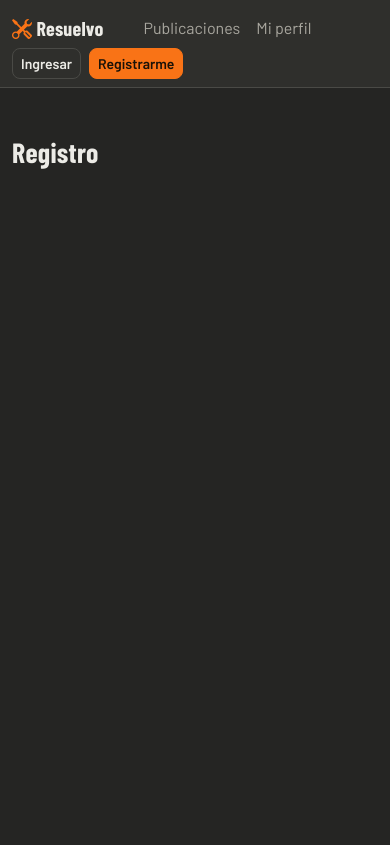
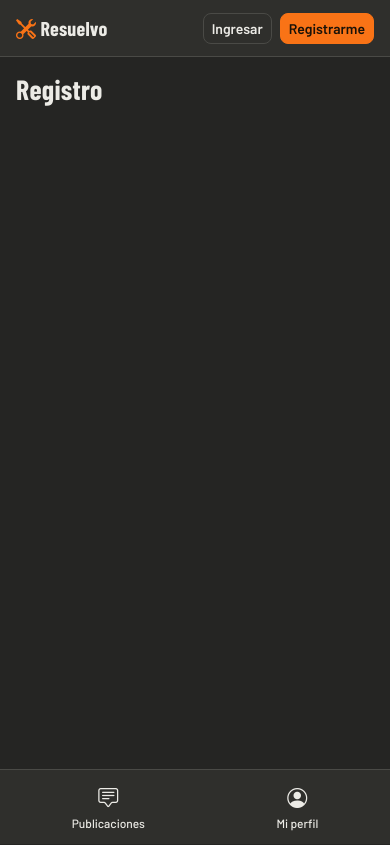
Before and after one commit to juli9894/TP2-RED-SOCIAL-Ortiz-Julian, an Angular app in the folder red-social-front/: page /registro in a window 390 px wide. Built offline with nearby package versions, Linux system fonts and the light colour scheme.

Commit message:
feat(front): menú lateral estilo feed y barra superior

```diff
--- a/red-social-front/src/app/app.css
+++ b/red-social-front/src/app/app.css
@@ -0,0 +1,17 @@
+.layout {
+    display: flex;
+    min-height: calc(100vh - 3.5rem);
+}
+
+.contenido {
+    flex: 1;
+    min-width: 0;
+    padding: 1.5rem;
+}
+
+/* En celular dejamos lugar abajo para que el menú no tape el contenido */
+@media (max-width: 767.98px) {
+    .contenido {
+        padding: 1rem 1rem 5rem;
+    }
+}
--- a/red-social-front/src/app/app.html
+++ b/red-social-front/src/app/app.html
@@ -1,2 +1,7 @@
 <app-navbar />
-<router-outlet />
+<div class="layout">
+    <app-sidebar />
+    <div class="contenido">
+        <router-outlet />
+    </div>
+</div>
--- a/red-social-front/src/app/app.ts
+++ b/red-social-front/src/app/app.ts
@@ -1,9 +1,10 @@
 import { Component, signal } from '@angular/core';
 import { RouterOutlet } from '@angular/router';
 import { Navbar } from './shared/navbar/navbar';
+import { Sidebar } from './shared/sidebar/sidebar';
 
 @Component({
-    imports: [RouterOutlet, Navbar],
+    imports: [RouterOutlet, Navbar, Sidebar],
     selector: 'app-root',
     styleUrl: './app.css',
     templateUrl: './app.html',
--- a/red-social-front/src/app/features/login/login.html
+++ b/red-social-front/src/app/features/login/login.html
@@ -1,3 +1,3 @@
-<main class="container py-5">
+<section>
     <h1>Login</h1>
-</main>
+</section>
--- a/red-social-front/src/app/features/mi-perfil/mi-perfil.html
+++ b/red-social-front/src/app/features/mi-perfil/mi-perfil.html
@@ -1,3 +1,3 @@
-<main class="container py-5">
+<section>
     <h1>Mi Perfil</h1>
-</main>
+</section>
--- a/red-social-front/src/app/features/publicaciones/publicaciones.html
+++ b/red-social-front/src/app/features/publicaciones/publicaciones.html
@@ -1,3 +1,3 @@
-<main class="container py-5">
+<section>
     <h1>Publicaciones</h1>
-</main>
+</section>
--- a/red-social-front/src/app/features/registro/registro.html
+++ b/red-social-front/src/app/features/registro/registro.html
@@ -1,3 +1,3 @@
-<main class="container py-5">
+<section>
     <h1>Registro</h1>
-</main>
+</section>
--- a/red-social-front/src/app/shared/navbar/navbar.html
+++ b/red-social-front/src/app/shared/navbar/navbar.html
@@ -1,21 +1,8 @@
 <nav class="navbar barra">
-    <div class="container">
+    <div class="container-fluid px-3">
         <a class="navbar-brand" routerLink="/publicaciones">
             <i class="bi bi-tools"></i> Resuelvo
         </a>
-
-        <ul class="navbar-nav flex-row me-auto ms-4 gap-3">
-            <li class="nav-item">
-                <a class="nav-link" routerLink="/publicaciones" routerLinkActive="active">
-                    Publicaciones
-                </a>
-            </li>
-            <li class="nav-item">
-                <a class="nav-link" routerLink="/mi-perfil" routerLinkActive="active">
-                    Mi perfil
-                </a>
-            </li>
-        </ul>
 
         <div class="d-flex gap-2">
             <a class="btn btn-secundario btn-sm" routerLink="/login">Ingresar</a>
--- a/red-social-front/src/app/shared/navbar/navbar.ts
+++ b/red-social-front/src/app/shared/navbar/navbar.ts
@@ -1,9 +1,9 @@
 import { Component } from '@angular/core';
-import { RouterLink, RouterLinkActive } from '@angular/router';
+import { RouterLink } from '@angular/router';
 
 @Component({
     selector: 'app-navbar',
-    imports: [RouterLink, RouterLinkActive],
+    imports: [RouterLink],
     templateUrl: './navbar.html',
     styleUrl: './navbar.css',
 })
--- /dev/null
+++ b/red-social-front/src/app/shared/sidebar/sidebar.css
@@ -0,0 +1,59 @@
+.lateral {
+    display: flex;
+    flex-direction: column;
+    gap: 0.25rem;
+    width: 15rem;
+    flex-shrink: 0;
+    padding: 1rem 0.75rem;
+    border-right: 1px solid var(--rs-borde);
+}
+
+.lateral-enlace {
+    display: flex;
+    align-items: center;
+    gap: 0.75rem;
+    padding: 0.6rem 0.75rem;
+    border-radius: var(--rs-radio);
+    color: var(--rs-texto);
+    font-weight: 500;
+    text-decoration: none;
+}
+
+.lateral-enlace i {
+    font-size: 1.25rem;
+}
+
+.lateral-enlace:hover {
+    background-color: var(--rs-superficie-alta);
+    color: var(--rs-texto);
+}
+
+.lateral-enlace.activo {
+    background-color: var(--rs-superficie-alta);
+    color: var(--rs-accion);
+}
+
+/* En pantallas angostas (celular), el menú pasa abajo */
+@media (max-width: 767.98px) {
+    .lateral {
+        position: fixed;
+        right: 0;
+        bottom: 0;
+        left: 0;
+        z-index: 1030;
+        flex-direction: row;
+        justify-content: space-around;
+        width: 100%;
+        padding: 0.5rem;
+        background-color: var(--rs-superficie);
+        border-top: 1px solid var(--rs-borde);
+        border-right: none;
+    }
+
+    .lateral-enlace {
+        flex-direction: column;
+        gap: 0.125rem;
+        padding: 0.25rem 1rem;
+        font-size: 0.75rem;
+    }
+}
--- /dev/null
+++ b/red-social-front/src/app/shared/sidebar/sidebar.html
@@ -0,0 +1,10 @@
+<nav class="lateral" aria-label="Navegación principal">
+    <a class="lateral-enlace" routerLink="/publicaciones" routerLinkActive="activo">
+        <i class="bi bi-chat-square-text"></i>
+        <span>Publicaciones</span>
+    </a>
+    <a class="lateral-enlace" routerLink="/mi-perfil" routerLinkActive="activo">
+        <i class="bi bi-person-circle"></i>
+        <span>Mi perfil</span>
+    </a>
+</nav>
```
Also changed, not shown: red-social-front/src/app/shared/sidebar/sidebar.ts (added, +10 -0 lines).
